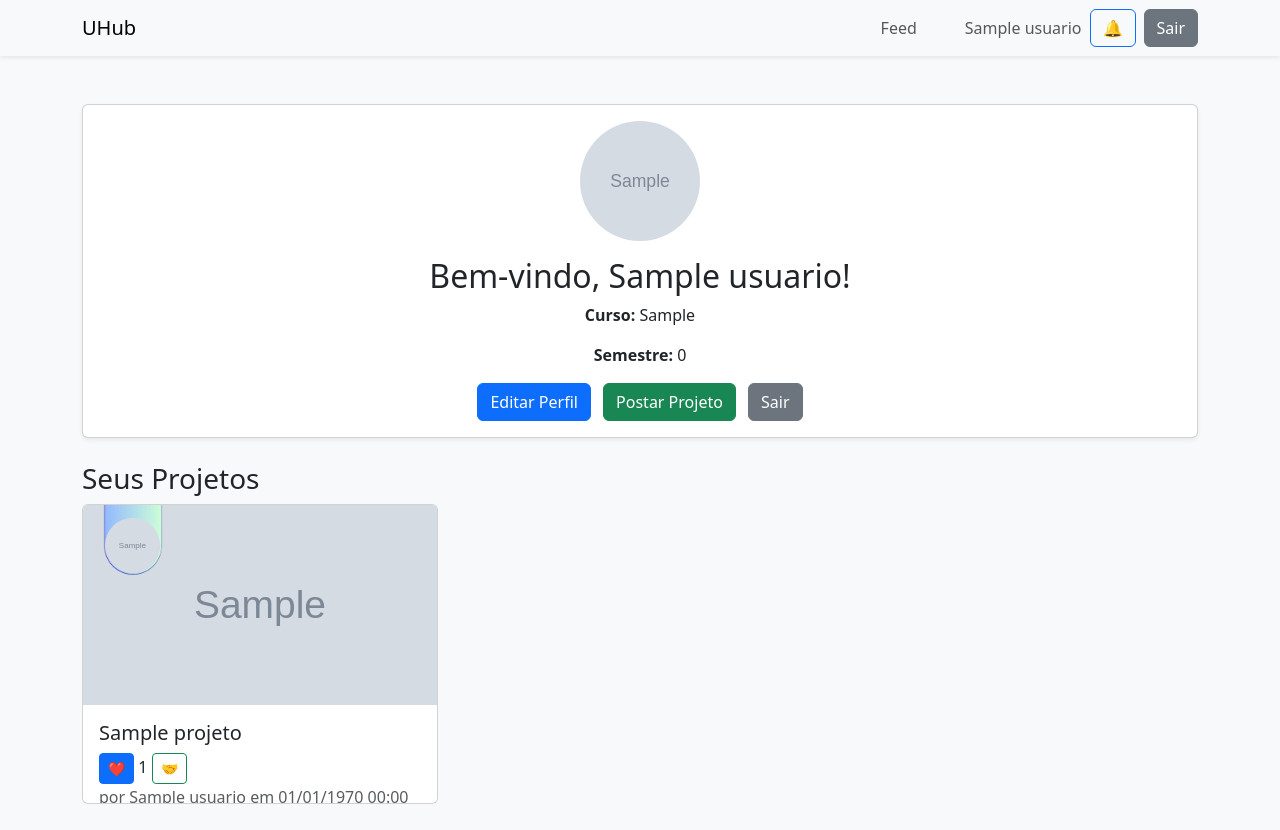
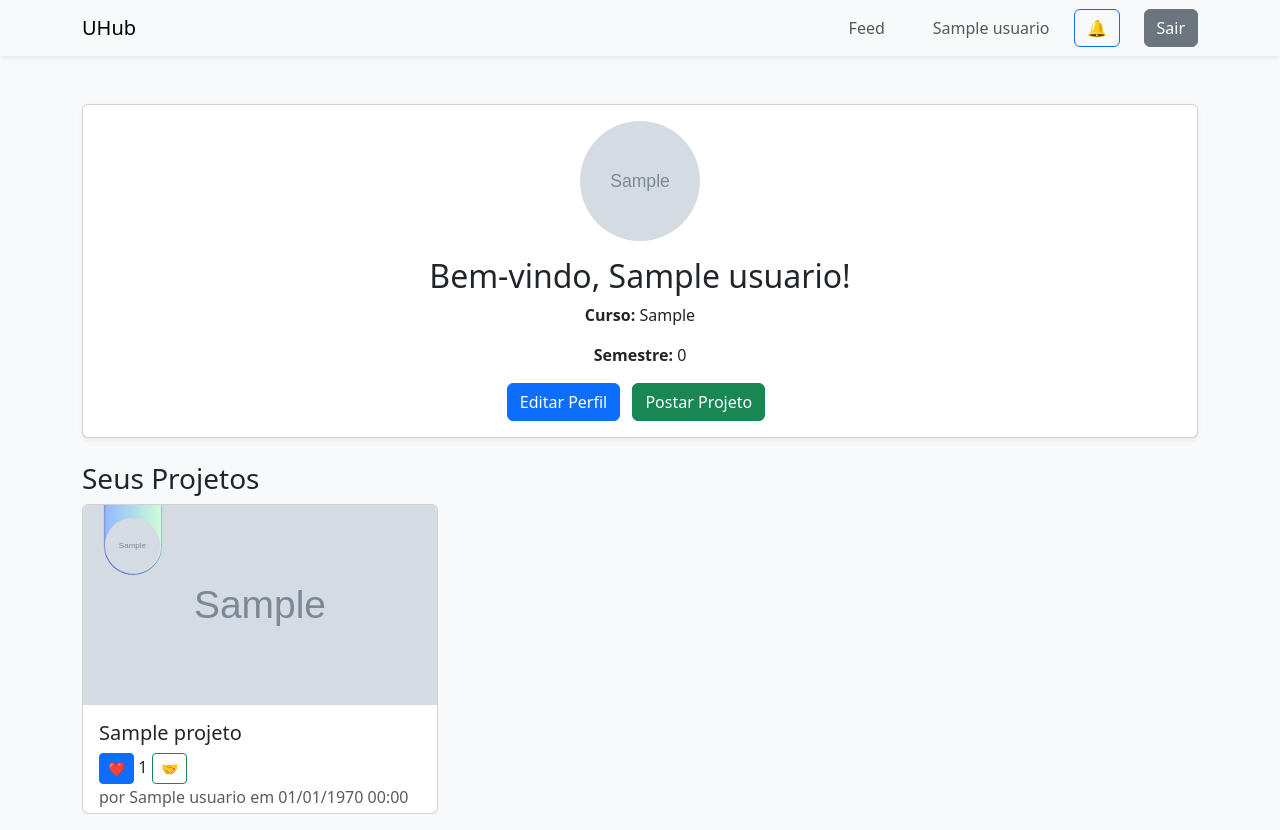
Before and after one commit to josed3v/teste_uhub, a PHP site: page /profile.php in a window 1280 px wide. Before the commit the page ends 804 px from the top, so only its background shows below. Run offline with PHP 8.4, Linux system fonts and the light colour scheme; the visitor is signed in with stand-in values (Sample User, id 1); tables that the repository leaves empty or names only in its code hold one stand-in row (values such as "Sample post"); grey boxes marked "Sample" are stand-in pictures; data that the repository does not hold is empty.

Commit message:
organização navbar

```diff
--- a/css/styles.css
+++ b/css/styles.css
@@ -1,6 +1,6 @@
 /* Cards de projetos */
 .project-card {
-    height: 300px;
+    height: 310px;
     cursor:pointer;
     overflow:hidden;
     transition: transform 0.2s;
--- a/header.php
+++ b/header.php
@@ -26,7 +26,7 @@ $pendentesCount = $stmtPendentes->fetchColumn();
         <li class="nav-item me-3">
           <a class="nav-link" href="feed.php">Feed</a>
         </li>
-        <li class="nav-item ms-3">
+        <li class="nav-item ms-3 me-3">
           <a class="nav-link" href="profile.php"><?= htmlspecialchars($_SESSION["nome"]) ?></a>
         </li>
         <li class="nav-item dropdown">
@@ -42,7 +42,7 @@ $pendentesCount = $stmtPendentes->fetchColumn();
             <!-- Solicitações pendentes serão injetadas via JS -->
           </ul>
         </li>
-        <li class="nav-item ms-2">
+        <li class="nav-item ms-4">
           <a class="btn btn-secondary" href="logout.php">Sair</a>
         </li>
       </ul>
--- a/profile.php
+++ b/profile.php
@@ -88,7 +88,6 @@ $projetos = $stmtProj->fetchAll();
                 <div class="mt-3">
                     <a href="edit_profile.php" class="btn btn-primary me-2">Editar Perfil</a>
                     <a href="post_profile.php" class="btn btn-success me-2">Postar Projeto</a>
-                    <a href="logout.php" class="btn btn-secondary">Sair</a>
                 </div>
             </div>
         </div>
```
